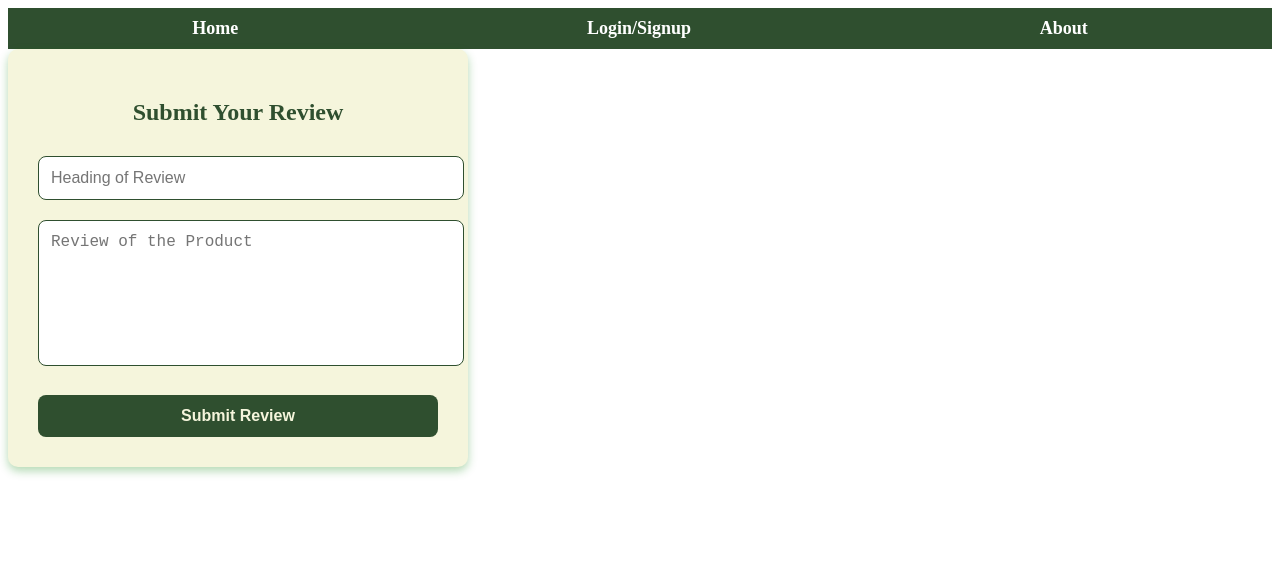
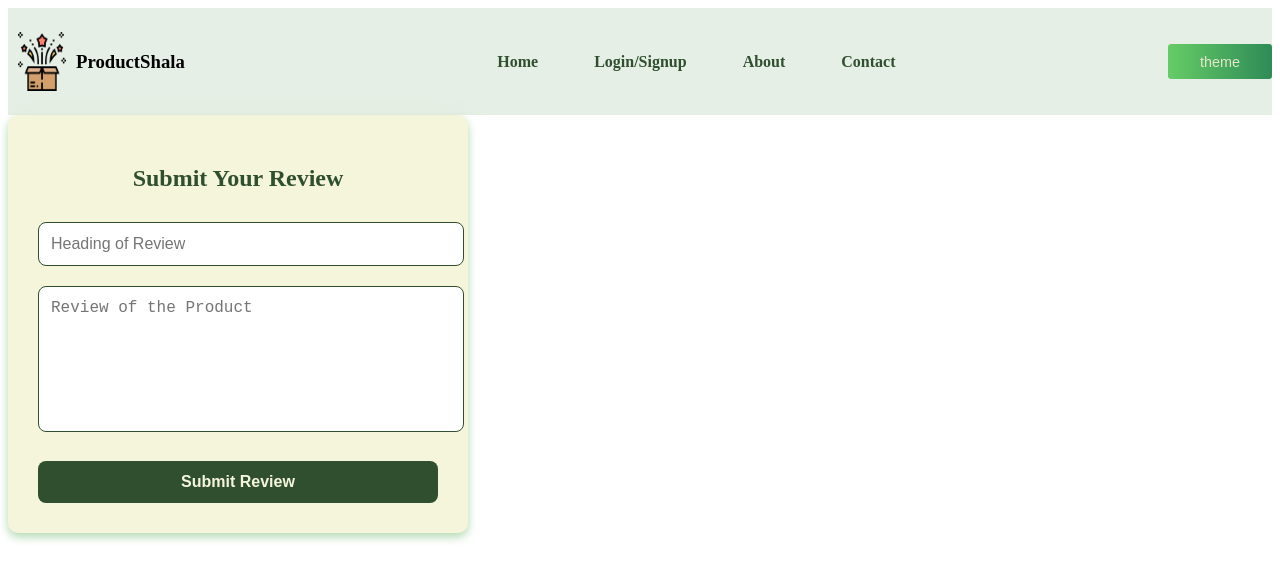
Before and after one commit to Soham-KT/Sentiment-Analysis-of-Product-Reviews, a React (Vite) app in the folder frontend/: page /review in a window 1280 px wide. Shown: the top 580 px of the page. Built offline with nearby package versions, Linux system fonts and the light colour scheme.

Commit message:
navbar featured

```diff
--- a/frontend/src/Components/NavBar/NavBar.css
+++ b/frontend/src/Components/NavBar/NavBar.css
@@ -1,17 +1,94 @@
 /* src/Components/NavBar/NavBar.css */
-.navbar {
-  display: flex;
-  justify-content: space-around;
-  background-color: #2f4f2f;
-  padding: 10px;
+.nav-wrapper {
+  background: rgba(0, 100, 0, 0.1); /* light transparent green */
+  padding: 0.5rem 0;
+  position: sticky;
+  top: 0;
+  z-index: 30;
+  backdrop-filter: blur(10px);
 }
 
-.nav-link {
-  color: white;
-  text-decoration: none;
-  font-size: 18px;
+.nav-content {
+  max-width: 1300px;
+  display: flex;
+  align-items: center;
+  justify-content: space-between;
+  padding: 1rem 0;
+  margin: 0 auto;
+}
+.nav-head{
+  display: flex;
+
 }
 
-.nav-link:hover {
-  color: #f8f8f2;
+.logo {
+  padding-left: 10px;
+  padding-right: 10px;
+  width: 3rem;
+  height: auto;
 }
+.nav-head h3 {
+
+}
+.nav-content ul {
+  justify-content: space-between;
+
+  display: flex;
+  align-items: center;
+  gap: 0.5rem;
+  list-style: none;
+}
+
+.nav-content li {
+  margin: 0 1.5rem;
+}
+
+.menu-item {
+  text-decoration: none;
+  font-size: 0.9rem;
+  font-weight: 500;
+  color: #e6e6cc; /* cream color */
+  position: relative;
+  cursor: pointer;
+}
+
+.menu-item::before {
+  content: "";
+  width: 2rem;
+  height: 0.2rem;
+  background: linear-gradient(90deg, #66cc66 0%, #2e8b57 100%); /* gradient green */
+  border-radius: 0.5rem;
+  position: absolute;
+  bottom: -0.6rem;
+  opacity: 0;
+  transform: translateX(-1.5rem);
+  transition: all 0.3s ease;
+}
+
+.menu-item:hover::before {
+  width: 100%;
+  transform: translateX(0);
+  opacity: 1;
+}
+
+.contact-btn {
+  font-size: 0.9rem;
+  font-weight: 500;
+  display: flex;
+  align-items: center;
+  justify-content: center;
+  color: #e6e6cc; /* cream color */
+  background: linear-gradient(90deg, #66cc66 0%, #2e8b57 100%); /* gradient green */
+  padding: 0.6rem 2rem;
+  border: none;
+  outline: 1.5px solid transparent;
+  border-radius: 0.2rem;
+  cursor: pointer;
+  transition: all 0.3 ease;
+}
+
+.contact-btn:hover {
+  color: #66cc66; /* light green */
+  background: #1a3d1a; /* dark green */
+  outline: 1.5px solid #66cc66; /* light green */
+}
--- a/frontend/src/Components/NavBar/NavBar.jsx
+++ b/frontend/src/Components/NavBar/NavBar.jsx
@@ -1,14 +1,48 @@
 // src/Components/NavBar/NavBar.jsx
-import React from 'react';
-import { Link } from 'react-router-dom';
-import './NavBar.css';
+import React from "react";
+import { Link } from "react-router-dom";
+import "./NavBar.css";
+import logo from "../../assets/logo1.png";
 
 function NavBar() {
   return (
-    <nav className="navbar">
-      <Link to="/" className="nav-link">Home</Link>
-      <Link to="/login" className="nav-link">Login/Signup</Link>
-      <Link to="/about" className="nav-link">About</Link>
+    // <nav className="navbar">
+    //   <Link to="/" className="nav-link">Home</Link>
+    //   <Link to="/login" className="nav-link">Login/Signup</Link>
+    //   <Link to="/about" className="nav-link">About</Link>
+    // </nav>
+    <nav className="nav-wrapper">
+      <div className="nav-content">
+        <div className="nav-head">
+          <img className="logo" src={logo} alt="Logo" />
+          <h3>ProductShala</h3>
+        </div>
+        <ul>
+          <li>
+            <Link to="/" className="nav-link">
+              Home
+            </Link>
+          </li>
+          <li>
+            <Link to="/login" className="nav-link">
+              Login/Signup
+            </Link>
+          </li>
+          <li>
+            <Link to="/about" className="nav-link">
+              About
+            </Link>
+          </li>
+          <li>
+            <Link to="/Contact" className="nav-link">
+              Contact
+            </Link>
+          </li>
+        </ul>
+        <button className="contact-btn" onClick={() => {}}>
+          theme
+        </button>
+      </div>
     </nav>
   );
 }
```
Also changed, not shown: frontend/src/assets/logo1.png (added).
